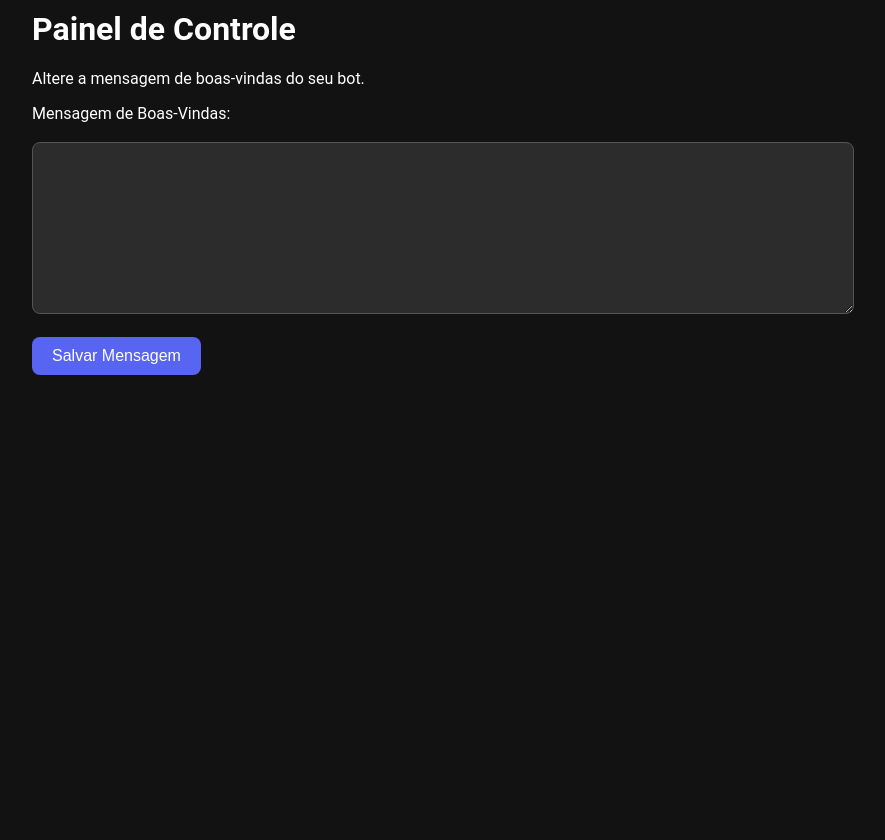
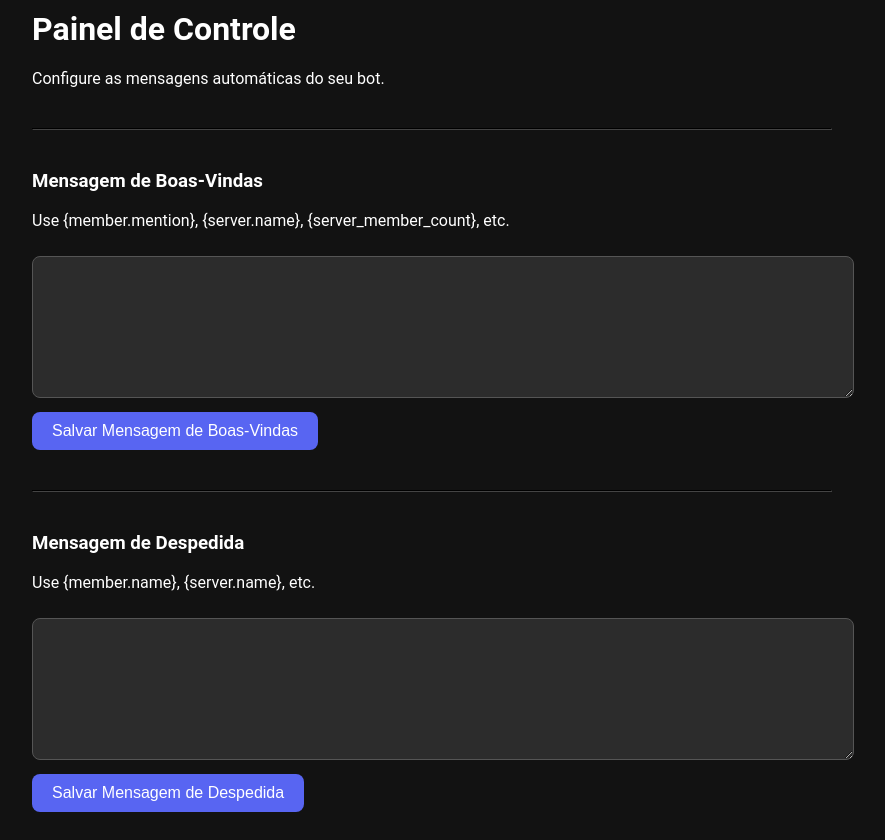
Before and after one commit to GitDanHuby/bot-discord-altura, a Flask app: template templates/dashboard.html in a window 1280 px wide. Shown: the part 348-1188 px from the top of the page, without its empty margins (208-1093 px from the left). Before the commit the page ends 723 px from the top, so only its background shows below. Run offline with Flask 3, Linux system fonts and the light colour scheme; the template is opened without the code that fills it, so the values that code supplies are empty.

Commit message:
Update dashboard.html

```diff
--- a/templates/dashboard.html
+++ b/templates/dashboard.html
@@ -7,12 +7,13 @@
      <style>
         body { background-color: #121212; color: #fff; font-family: 'Roboto', sans-serif; padding: 20px; }
         .container { max-width: 800px; margin: auto; }
-        textarea { width: 100%; height: 150px; background-color: #2c2c2c; color: white; border: 1px solid #555; border-radius: 8px; padding: 10px; font-size: 1em; }
-        button { background-color: #5865F2; color: white; padding: 10px 20px; border: none; border-radius: 8px; font-size: 1em; cursor: pointer; transition: background-color 0.3s; }
+        textarea { width: 100%; min-height: 120px; background-color: #2c2c2c; color: white; border: 1px solid #555; border-radius: 8px; padding: 10px; font-size: 1em; margin-top: 10px; }
+        button { background-color: #5865F2; color: white; padding: 10px 20px; border: none; border-radius: 8px; font-size: 1em; cursor: pointer; transition: background-color 0.3s; margin-top: 10px;}
         button:hover { background-color: #4752C4; }
         .logout-btn { color: #e74c3c; text-decoration: none; margin-top: 20px; display: inline-block; }
         img { border-radius: 50%; vertical-align: middle; margin-right: 10px;}
         .header { margin-bottom: 30px; }
+        hr { border-color: #444; margin: 40px 0; }
     </style>
 </head>
 <body>
@@ -24,15 +25,28 @@
         </div>
 
         <h1>Painel de Controle</h1>
-        <p>Altere a mensagem de boas-vindas do seu bot.</p>
+        <p>Configure as mensagens automáticas do seu bot.</p>
+
+        <hr>
 
         <form method="POST">
-            <label for="welcome_message">Mensagem de Boas-Vindas:</label>
-            <br><br>
-            <textarea id="welcome_message" name="welcome_message">{{ current_welcome_message }}</textarea>
-            <br><br>
-            <button type="submit">Salvar Mensagem</button>
+            <h3>Mensagem de Boas-Vindas</h3>
+            <p>Use {member.mention}, {server.name}, {server_member_count}, etc.</p>
+            <textarea name="welcome_message">{{ current_welcome_message }}</textarea>
+            <br>
+            <button type="submit" name="action" value="save_welcome">Salvar Mensagem de Boas-Vindas</button>
         </form>
+
+        <hr>
+
+        <form method="POST">
+            <h3>Mensagem de Despedida</h3>
+            <p>Use {member.name}, {server.name}, etc.</p>
+            <textarea name="goodbye_message">{{ current_goodbye_message }}</textarea>
+            <br>
+            <button type="submit" name="action" value="save_goodbye">Salvar Mensagem de Despedida</button>
+        </form>
+
     </div>
 </body>
 </html>
```
